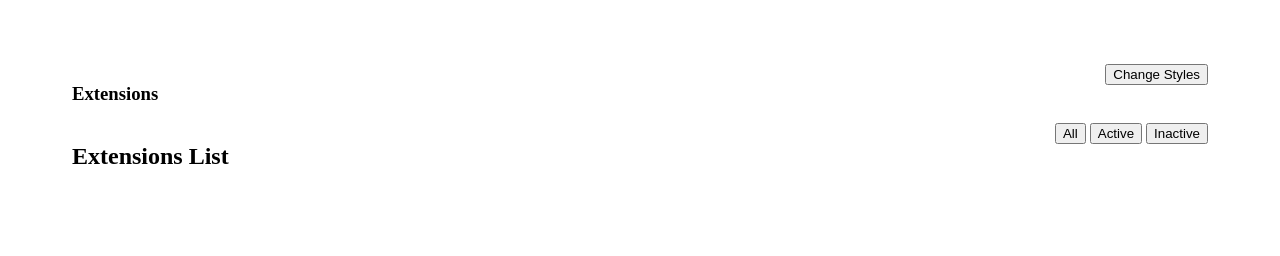
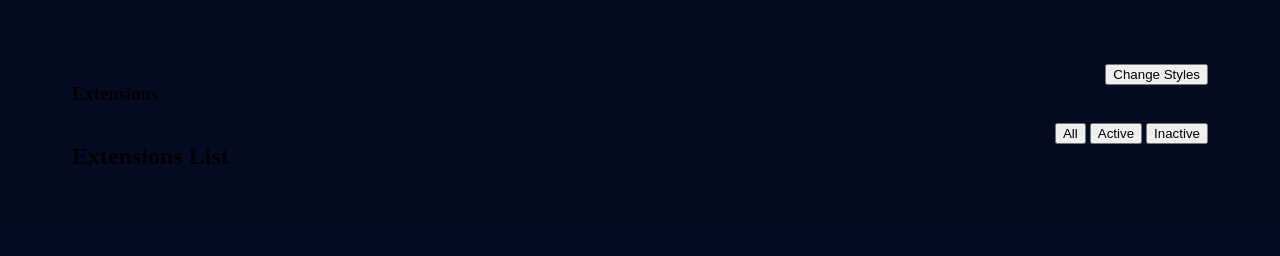
Before and after one commit to winterbarry/browser-extensions, a website built with webpack: page src/template.html in a window 1280 px wide. Built offline with nearby package versions, Linux system fonts and the light colour scheme.

Commit message:
added main background gradient

```diff
--- a/src/style.css
+++ b/src/style.css
@@ -1,3 +1,8 @@
+body {
+  height: 100vh;
+  background: linear-gradient(to bottom, #040A1F, #060C27, #070F2F);
+}
+
 .main-container {
   margin: 4rem;
 }
```
